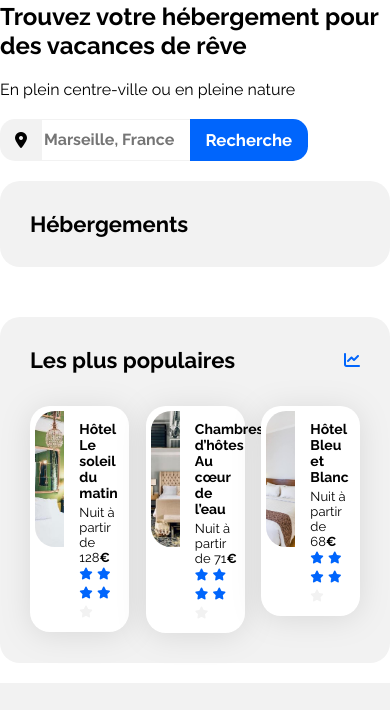
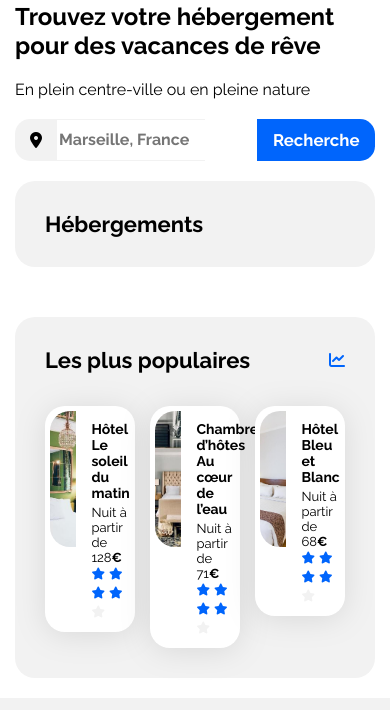
Before and after one commit to rakazakben/projet-oc-booki, a plain HTML site: page index.html in a window 390 px wide. Shown: the part 108-818 px from the top of the page. Drawn offline with Linux system fonts and the light colour scheme.

Commit message:
premiere adaptation mobile bouton

```diff
--- a/css/style.css
+++ b/css/style.css
@@ -283,6 +283,9 @@ footer{
         border-bottom: 3px var(--main-color) solid;
         border-top: 0px;
     }
+    main{
+        padding: 0px 15px 0px 15px;
+    }
 
     footer{
         display: flex;
@@ -296,5 +299,9 @@ footer{
         margin-block-start: 30px;
         margin-block-end: 10px;
     }
+    .recherche{
+        display: flex;
+        justify-content: space-between;
+    }
 
 }
```
